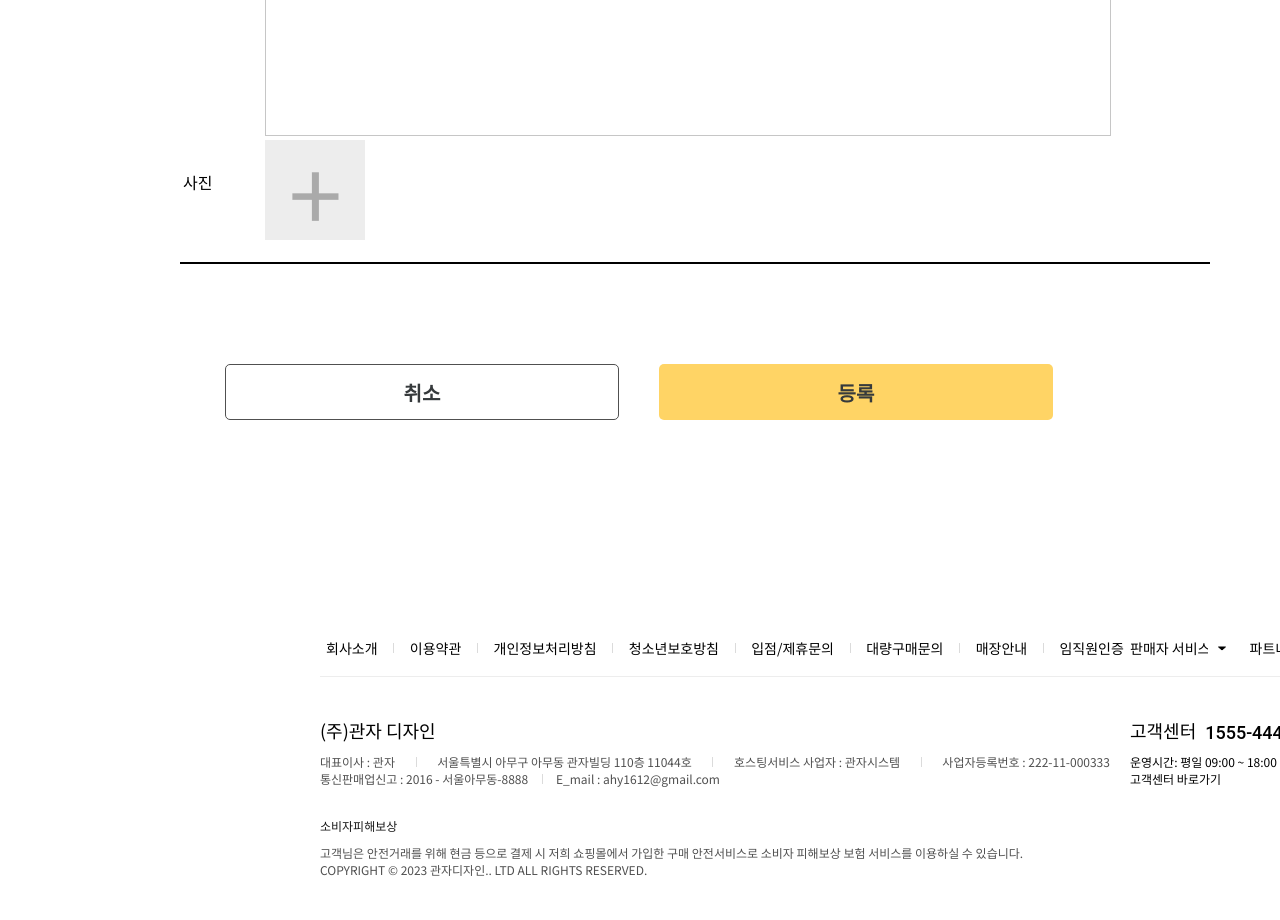
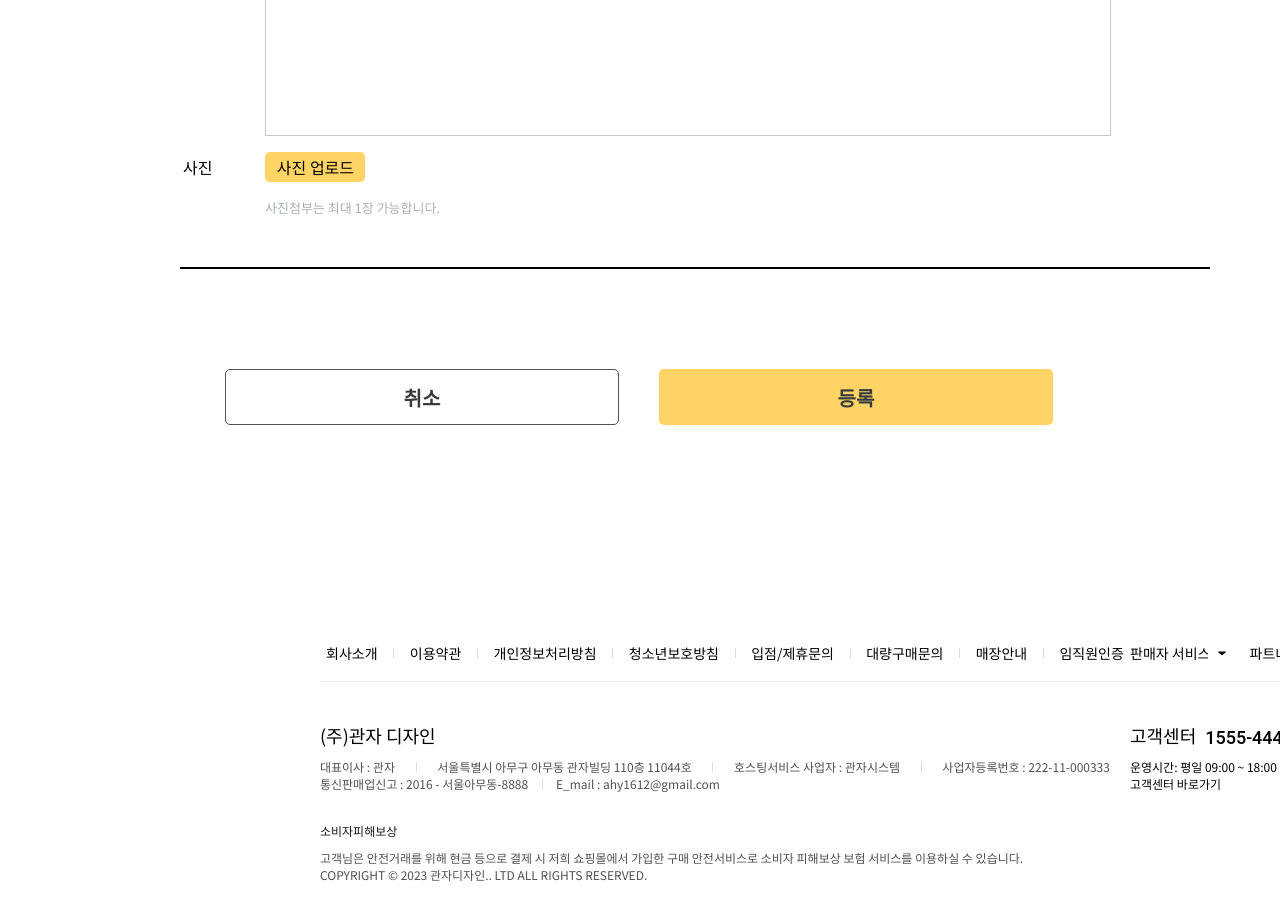
Before and after one commit to DKT-Kwanza/dmarket-front, a React (Create React App) app: page /customer/writeInquiry in a window 1280 px wide. Shown: the part 1080-2000 px from the top of the page. Built offline with nearby package versions, Linux system fonts and the light colour scheme; what quill-image-resize-module-react would draw is missing.

Commit message:
[feat] #68 글 작성 이미지 첨부 구현

```diff
--- a/src/App.js
+++ b/src/App.js
@@ -20,8 +20,8 @@ import OrderComplete from './pages/user/Payment/OrderComplete';
 import ChangePwd from './pages/user/MyInfo/ChangePwd';
 import CustomerCenterNotice from "./pages/user/Customer/CustomerNoticePage";
 import CustomerCenterFAQ from "./pages/user/Customer/CustomerFaqPage";
-import CustomerCenterInquiry from "./pages/user/Customer/CustomerInquiryPage";
-import WriteReview from "./pages/user/MyReview/WriteReview";
+import CustomerInquiryPage from "./pages/user/Customer/CustomerInquiryPage";
+import WriteReviewPage from "./pages/user/MyReview/WriteReviewPage";
 import OrderHistory from './pages/user/MyOrder/OrderHistory';
 import OrderHistoryDetail from "./pages/user/MyOrder/OrderHistoryDetail";
 import Inquiry from "./pages/user/CustomerInquiry/Inquiry";
@@ -48,7 +48,7 @@ import CustomerFAQ from "./pages/admin/Customer/CustomerFaqPage";
 
 function App() {
     const location = useLocation();
-    const hideHeaderFooter = (location.pathname === '/member/signin/form' || location.pathname.startsWith('/memberMng') || location.pathname.startsWith('/productMng') || location.pathname.startsWith('/orderMng') || location.pathname.startsWith('/customerMng'));
+    const hideHeaderFooter = (location.pathname.startsWith('/member') || location.pathname.startsWith('/memberMng') || location.pathname.startsWith('/productMng') || location.pathname.startsWith('/orderMng') || location.pathname.startsWith('/customerMng'));
 
   return (
     <div className="App">
@@ -84,7 +84,7 @@ function App() {
                 <Route path='mycart' element={<Cart />} />
                 <Route path='mywish' element={<Mywish/>} />
                 <Route path='review' element={<ReviewList/>} />
-                <Route path='writeReview' element={<WriteReview/>} />
+                <Route path='writeReview' element={<WriteReviewPage/>} />
                 <Route path='qna' element={<Qna />} />
                 <Route path='inquiry' element={<Inquiry />} />
                 <Route path='changeInfo' element={<ChangeInfo/>} />
@@ -96,7 +96,7 @@ function App() {
               <Route path='/customer'>
                 <Route path='' element={<CustomerCenterNotice/>} />
                 <Route path='faq/:tab' element={<CustomerCenterFAQ/>}/>
-                <Route path='writeInquiry' element={<CustomerCenterInquiry/>}/>
+                <Route path='writeInquiry' element={<CustomerInquiryPage/>}/>
               </Route>
 
               {/* 관리자 라우팅 */}
--- a/src/pages/user/Customer/CustomerInquiryPage.css
+++ b/src/pages/user/Customer/CustomerInquiryPage.css
@@ -19,7 +19,7 @@
 }
 
 .inquiry-menu{
- padding-left: 180px;
+  padding-left: 180px;
 }
 
 .notice-required-item{
@@ -55,6 +55,38 @@
   align-items: center;
   display: flex;
   margin-left: 3px;
+}
+
+.inquiry-image {
+  object-fit: cover;
+  margin-left: 53px;
+  margin-top: 16px;
+  max-width: 500px;
+  max-height: 500px;
+  width: auto;
+  height: auto;
+  display: block;
+}
+
+.inquiry-menu-stars-button {
+  border: none;
+  cursor: pointer;
+  position: relative;
+  margin-left: 53px;
+}
+
+.inquiry-menu-stars-button-plus2 {
+  cursor: pointer;
+  border: none;
+  border-radius: 5px;
+  background: #FFD465;
+  font-size: 16px;
+  height: 30px;
+  width: 100px;
+  display: flex;
+  text-align: center;
+  align-items: center;
+  justify-content: space-around;
 }
 
 .inquiry-menu-submenu-title-contents{
@@ -119,20 +151,9 @@
   background-color: #F5F5F5;
 }
 
-
-
-
-
-
-
-
-
-
 .inquiry-main-submenu-button{
   margin-left: -33px;
 }
-
-
 
 .inquiry-menu-submenu-input{
   display: flex;
@@ -154,7 +175,6 @@
 .inquiry-menu-submenu-input::placeholder {
   padding-left: 5px;
 }
-
 
 .inquiry-menu-submenu-detail{
   display: flex;
@@ -210,6 +230,17 @@
   flex-shrink: 0;
 }
 
+.inquiry-menu-pictures-notice {
+  margin-top: 10px;
+  margin-left: 85px;
+  color: #A9AFB3;
+  font-family: Noto Sans KR;
+  font-size: 13px;
+  font-style: normal;
+  font-weight: 500;
+  line-height: normal;
+}
+
 .inquiry-main-menu-line{
   width: 1030px;
   height: 2px;
@@ -254,30 +285,19 @@
   border: none;
 }
 
-.inquiry-menu-stars-button {
+.inquiry-menu-stars-button-plus {
+  cursor: pointer;
+  border: none;
+  border-radius: 5px;
+  background: #FFD465;
+  font-size: 16px;
+  height: 30px;
   width: 100px;
-  height: 100px;
-  background: #EDEDED;
-  flex-shrink: 0;
-  border: none;
-  cursor: pointer;
-  position: relative;
-  margin-left: 53px;
-  margin-top: 16px;
-}
-
-.inquiry-menu-stars-button-plus {
-  position: absolute;
-  top: 50%;
-  left: 50%;
-  transform: translate(-50%, -50%);
-  color: #AAA;
-  font-size: 96px;
-  color: #AAA;
-  font-size: 96px;
-  font-style: normal;
-  font-weight: 500;
-  line-height: normal;
+  display: flex;
+  text-align: center;
+  align-items: center;
+  justify-content: space-around;
+  margin-top: 20px;
 }
 
 .inquiry-menu-notice-redstar{
--- a/src/pages/user/Customer/CustomerInquiryPage.jsx
+++ b/src/pages/user/Customer/CustomerInquiryPage.jsx
@@ -1,12 +1,23 @@
-import React, { useState } from 'react';
+import React, { useState, useCallback } from 'react';
 import { useNavigate } from 'react-router-dom';
 import './CustomerInquiryPage.css';
 import { ReactComponent as ChevronDown } from "../../../assets/icons/chevron-down.svg";
+import { LuImagePlus } from "react-icons/lu";
 
-function CustomerCenterInquiry() {
+function CustomerInquiryPage() {
+
   const navigate = useNavigate();
   const [isDropdownOpen, setDropdownOpen] = useState(false);
   const [selectedOption, setSelectedOption] = useState(''); // 선택된 옵션을 추적하기 위한 상태 추가
+  const [inquiryImg, setInquiryImg] = useState(null); // 첨부 이미지 상태 변수
+
+  const uploadInquiryImg = useCallback(async (e) => {
+    const file = e.target.files[0];
+    if (file) {
+      const previewUrl = URL.createObjectURL(file);
+      setInquiryImg(previewUrl);
+    }
+  }, []);
 
   const toggleDropdown = () => {
     setDropdownOpen(!isDropdownOpen);
@@ -84,11 +95,29 @@ function CustomerCenterInquiry() {
             <div className='inquiry-menu-submenu-title'>
               사진
             </div>
-            <div className='inquiry-menu-submenu-content-picture'>
-              <button className="inquiry-menu-stars-button">
-                <span className="inquiry-menu-stars-button-plus">+</span>
-              </button>
+            <div>
+              {inquiryImg ? (
+                <div>
+                  <img src={inquiryImg} alt="Inquiry Preview" className="inquiry-image" />
+                  <div className='inquiry-menu-stars-button'>
+                    <label htmlFor="image-upload" className="inquiry-menu-stars-button-plus">
+                      사진 변경
+                    </label>
+                    <input id="image-upload" type="file" accept='image/*' onChange={uploadInquiryImg} style={{ display: 'none' }} />
+                  </div>
+              </div>
+              ) : (
+                <div className="inquiry-menu-stars-button">
+                  <label htmlFor="image-upload" className="inquiry-menu-stars-button-plus2">
+                    사진 업로드
+                  </label>
+                  <input id="image-upload" type="file" accept='image/*' onChange={uploadInquiryImg} style={{ display: 'none' }} />
+                </div>
+              )}
             </div>
+          </div>
+          <div className="inquiry-menu-pictures-notice">
+              사진첨부는 최대 1장 가능합니다.
           </div>
           <div className='inquiry-main-menu-line'/>
         </div>
@@ -103,4 +132,4 @@ function CustomerCenterInquiry() {
   );
 }
 
-export default CustomerCenterInquiry;
+export default CustomerInquiryPage;
--- a/src/pages/user/MyReview/WriteReview.css
+++ b/src/pages/user/MyReview/WriteReviewPage.css
@@ -234,33 +234,55 @@
 }
 
 .mypageProductReview-stars-button {
-    width: 100px;
-    height: 100px;
-    background: #EDEDED;
-    flex-shrink: 0;
     border: none;
     cursor: pointer;
     position: relative;
     margin-left: 23px;
-  }
+}
 
-  .mypageProductReview-stars-button-plus {
-    position: absolute;
-    top: 50%;
-    left: 50%;
-    transform: translate(-50%, -50%);
-    color: #AAA;
-    font-size: 96px;
-    color: #AAA;
-    font-size: 96px;
-    font-style: normal;
-    font-weight: 500;
-    line-height: normal;
-  }
+.mypageProductReview-stars-button-plus {
+    cursor: pointer;
+    border: none;
+    border-radius: 5px;
+    background: #FFD465;
+    font-size: 16px;
+    height: 30px;
+    width: 100px;
+    display: flex;
+    text-align: center;
+    align-items: center;
+    justify-content: space-around;
+    margin-top: 20px;
+}
 
-  .mypageProductReview-pictures-notice{
+.mypageProductReview-stars-button-plus2 {
+    cursor: pointer;
+    border: none;
+    border-radius: 5px;
+    background: #FFD465;
+    font-size: 16px;
+    height: 30px;
+    width: 100px;
+    display: flex;
+    text-align: center;
+    align-items: center;
+    justify-content: space-around;
+}
+
+.review-image {
+    object-fit: cover;
+    margin-left: 53px;
+    margin-top: 16px;
+    max-width: 500px;
+    max-height: 500px;
+    width: auto;
+    height: auto;
+    display: block;
+}
+
+.mypageProductReview-pictures-notice{
     margin-top: 10px;
-    margin-left: 45px;
+    margin-left: 50px;
     color: #A9AFB3;
     font-family: Noto Sans KR;
     font-size: 13px;
--- a/src/pages/user/MyReview/WriteReview.jsx
+++ b/src/pages/user/MyReview/WriteReviewPage.jsx
@@ -1,7 +1,7 @@
-import React, { useState } from 'react';
+import React, { useState, useCallback } from 'react';
 import { useLocation } from 'react-router-dom';
 import { formatPrice } from '../../../utils/Format';
-import "./WriteReview.css";
+import "./WriteReviewPage.css";
 import MyPageSidebar from "../../../components/user/Sidebar/MyPageSidebar";
 import MyPageSubHeader from "../../../components/user/Header/MyPageSubHeader";
 
@@ -10,6 +10,15 @@ function WriteReview() {
     const { state } = useLocation();
     const { orderDetailList } = state;
     const [rating, setRating] = useState(0);
+    const [reviewImg, setReviewImg] = useState(null); // 첨부 이미지 상태 변수
+
+    const uploadReviewImg = useCallback(async (e) => {
+        const file = e.target.files[0];
+        if (file) {
+            const previewUrl = URL.createObjectURL(file);
+            setReviewImg(previewUrl);
+        }
+    }, []);
 
     const handleStarClick = (clickedRating) => {
         setRating(clickedRating);
@@ -97,9 +106,26 @@ function WriteReview() {
                                 <div className="mypageProductReview-stars-title">
                                     사진
                                 </div>
-                                <button className="mypageProductReview-stars-button">
-                                    <span className="mypageProductReview-stars-button-plus">+</span>
-                                </button>
+                                <div>
+                                    {reviewImg ? (
+                                        <div>
+                                            <img src={reviewImg} alt="Inquiry Preview" className="review-image" />
+                                            <div className='mypageProductReview-stars-button'>
+                                                <label htmlFor="image-upload" className="mypageProductReview-stars-button-plus">
+                                                사진 변경
+                                                </label>
+                                                <input id="image-upload" type="file" accept='image/*' onChange={uploadReviewImg} style={{ display: 'none' }} />
+                                            </div>
+                                        </div>
+                                    ) : (
+                                        <div className="mypageProductReview-stars-button">
+                                            <label htmlFor="image-upload" className="mypageProductReview-stars-button-plus2">
+                                                사진 업로드
+                                            </label>
+                                            <input id="image-upload" type="file" accept='image/*' onChange={uploadReviewImg} style={{ display: 'none' }} />
+                                        </div>
+                                    )}
+                                </div>
                             </div>
 
                             <div className="mypageProductReview-pictures-notice">
--- a/src/pages/user/SignIn/SignInForm.css
+++ b/src/pages/user/SignIn/SignInForm.css
@@ -1,6 +1,7 @@
 .signInForm-container {
     padding: 0 320px;
     padding-bottom: 200px;
+    margin-top: -100px;
 }
 
 .signInForm-title {
```
